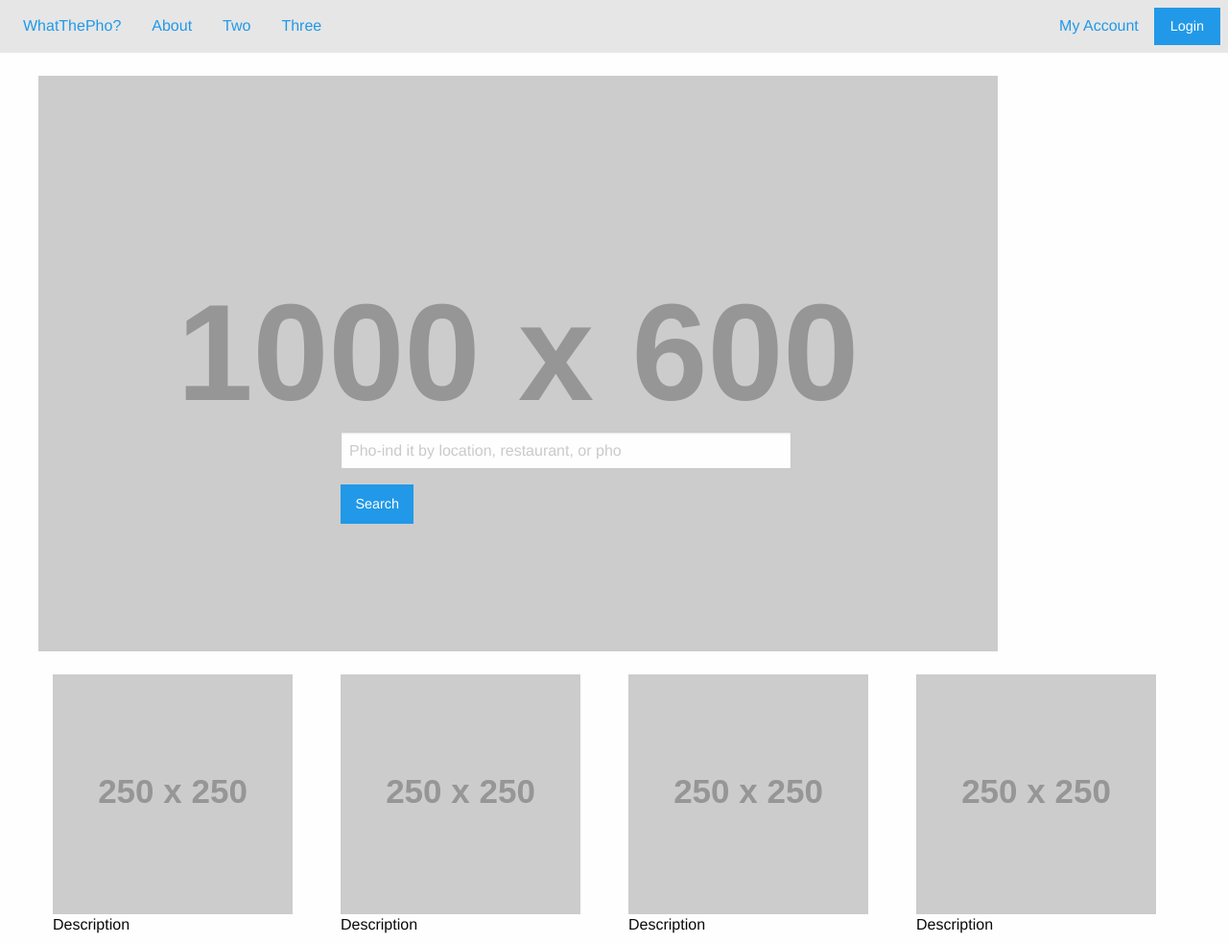
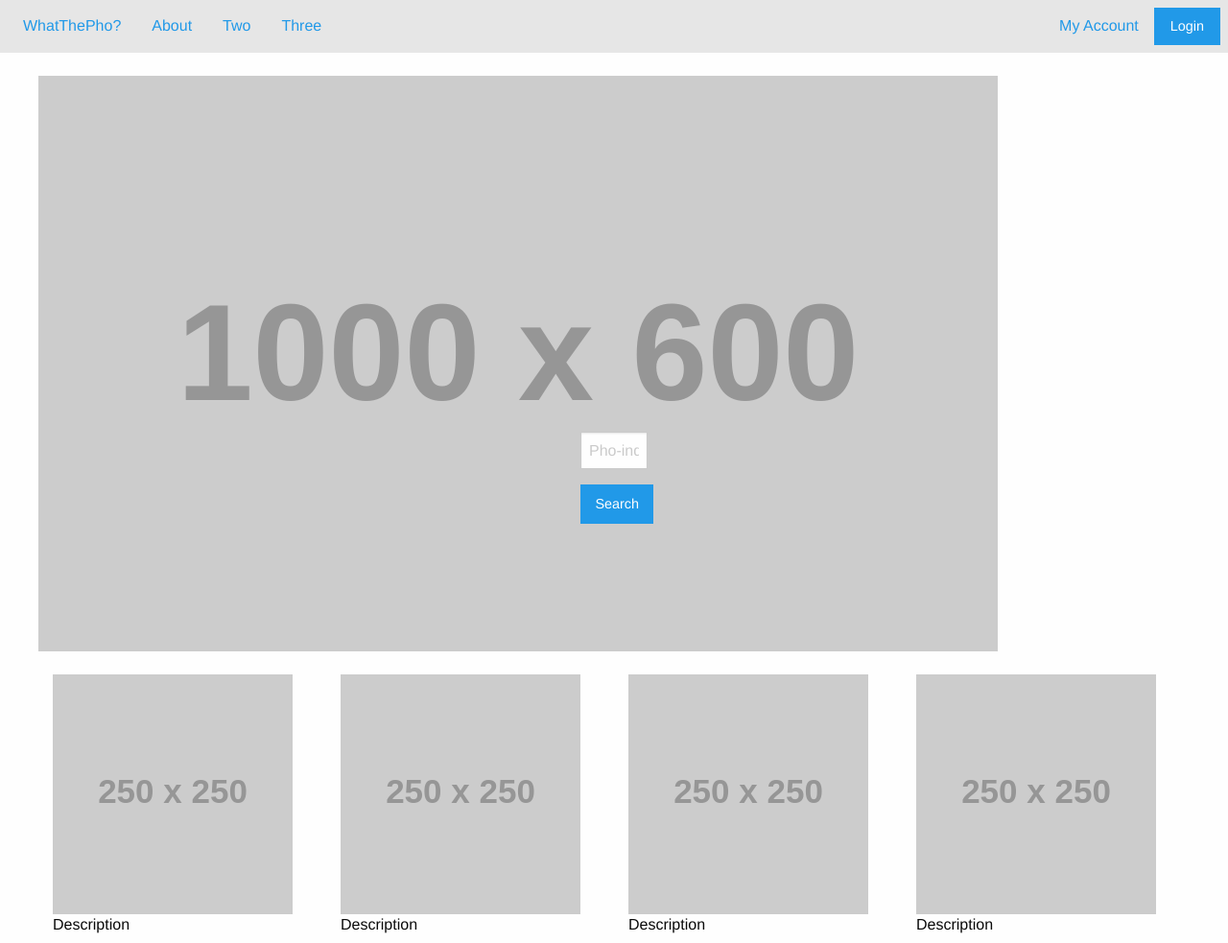
Before and after one commit to kevinchen330/NSB, a website: page client/index.html in a window 1280 px wide. Shown: the whole page at 96% size. Drawn offline with Linux system fonts and the light colour scheme; placeholder pictures from the web are drawn by us.

Commit message:
smaller search bar

```diff
--- a/client/assets/css/app.css
+++ b/client/assets/css/app.css
@@ -51,7 +51,7 @@
   top: 50%;
   left: 50%;
   margin-top: 50px;
-  margin-left: -300px;
-  width: 500px;
+  margin-left: -50px;
+  width: 100px;
   height: 100px;
 }
```
